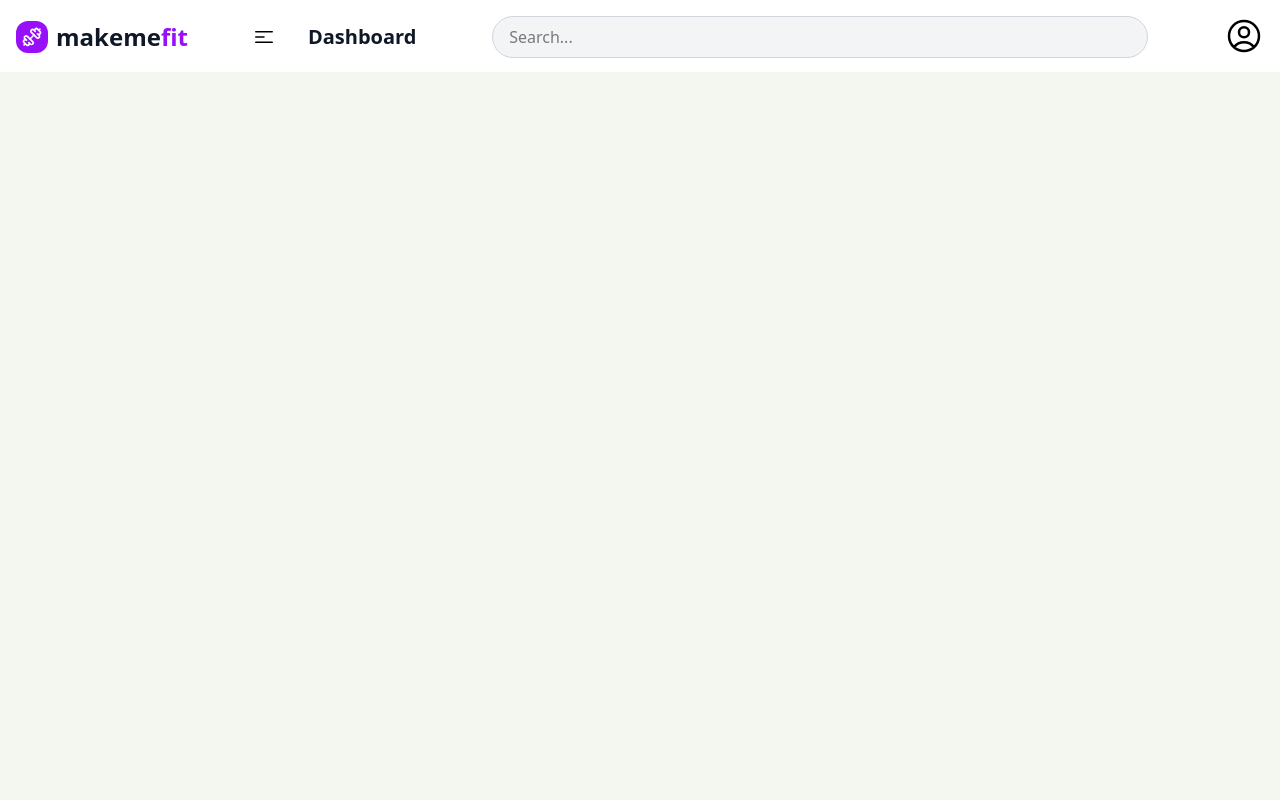
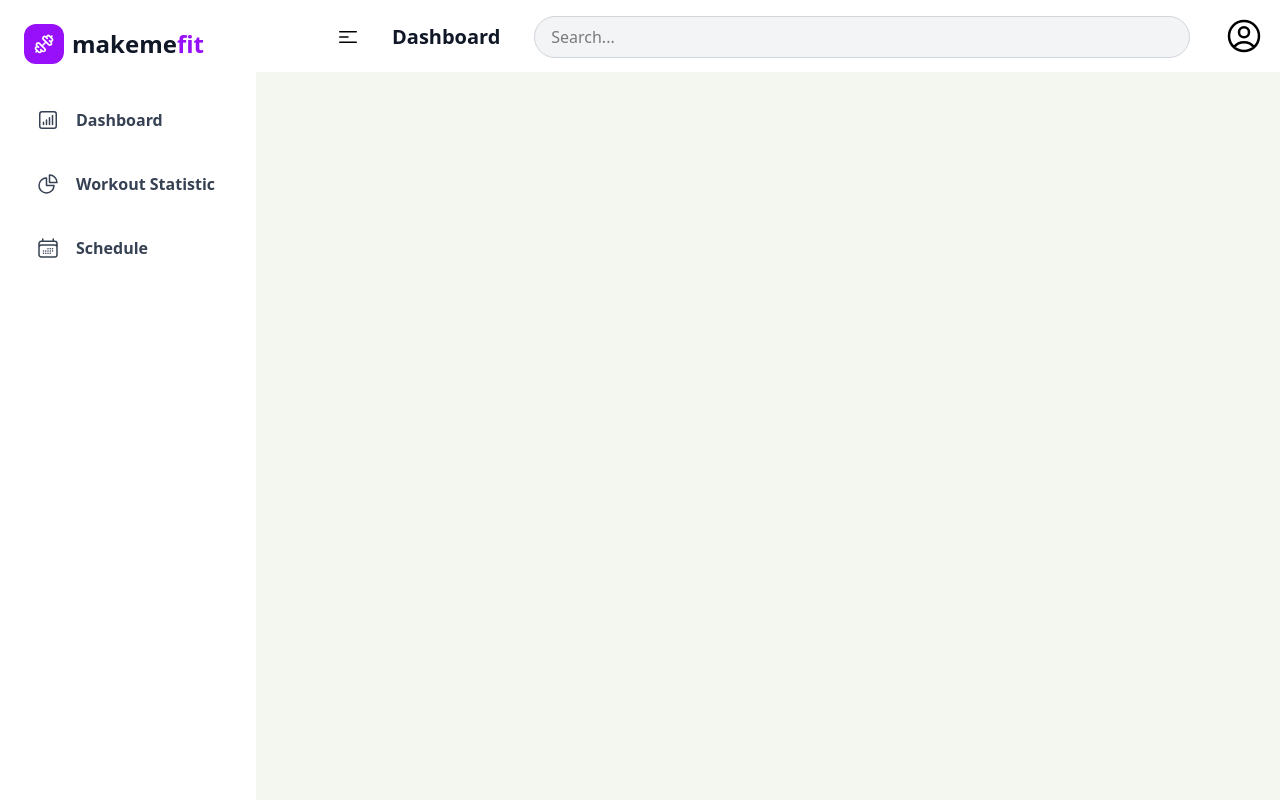
Before and after one commit to a-y-a-n-das/makemefit, a Next.js app in the folder apps/web/: page /dashboard in a window 1280 px wide. Built offline with nearby package versions, Linux system fonts and the light colour scheme; no server answers.

Commit message:
SideBar Buttons added

```diff
--- a/apps/web/app/components/AppBar.tsx
+++ b/apps/web/app/components/AppBar.tsx
@@ -5,15 +5,6 @@ export default function AppBar() {
   return (
     <nav className="bg-white shadow-md h-18">
       <div className="mx-auto px-4 py-4 flex items-center justify-between">
-        <div className="flex items-center gap-2 hidden lg:flex ">
-          <div className="flex h-8 w-8 items-center justify-center rounded-xl bg-purple-600">
-            <Dumbbell className="h-5 w-5 text-white" />
-          </div>
-          <span className="text-2xl font-bold">
-            <span className="text-gray-900">makeme</span>
-            <span className="text-purple-600">fit</span>
-          </span>
-        </div>
         <div className="w-full flex justify-between">
           <div className="flex items-center lg:ml-16">
             <svg
--- a/apps/web/app/components/SideBar.tsx
+++ b/apps/web/app/components/SideBar.tsx
@@ -1,5 +1,113 @@
+"use client";
+
+import { Dumbbell } from "lucide-react";
+import { useState } from "react";
+
 export default function SideBar() {
-    return <div>
+  const [dashboardOpen, setDashboardOpen] = useState(false);
+  const [workoutStatsOpen, setWorkoutStatsOpen] = useState(false);
+  const [scheduleOpen, setScheduleOpen] = useState(false);
 
-    </div>
+  const setButtonState = (button: string) => {
+    if (button === "dashboard") {
+      setDashboardOpen(true);
+      setWorkoutStatsOpen(false);
+      setScheduleOpen(false);
+    } else if (button === "workoutStats") {
+      setDashboardOpen(false);
+      setWorkoutStatsOpen(true);
+      setScheduleOpen(false);
+    } else if (button === "schedule") {
+      setDashboardOpen(false);
+      setWorkoutStatsOpen(false);
+      setScheduleOpen(true);
+    }
+  }
+  return (
+    <aside className=" hidden lg:flex lg:w-64 bg-white shadow-md flex-col">
+      <div className="flex items-center gap-2 hidden lg:flex px-6 py-6">
+        <div className="flex h-10 w-10 items-center justify-center rounded-xl bg-purple-600">
+          <Dumbbell className="h-5 w-5 text-white" />
+        </div>
+        <span className="text-2xl font-bold">
+          <span className="text-gray-900">makeme</span>
+          <span className="text-purple-600">fit</span>
+        </span>
+      </div>
+
+      <nav className="flex flex-col gap-4 pl-6 mt-2">
+        <button
+          className={`flex items-center  font-semibold text-gray-700 hover:text-blue-600 p-3 ${dashboardOpen ? "!text-indigo-700 bg-blue-50 border-r-4 border-indigo-700 rounded-l-xl" : ""}`}
+          onClick={() => setButtonState("dashboard")}
+        >
+          <div>
+            <svg
+              xmlns="http://www.w3.org/2000/svg"
+              fill="none"
+              viewBox="0 0 24 24"
+              strokeWidth="1.5"
+              stroke="currentColor"
+              className="size-6"
+            >
+              <path
+                strokeLinecap="round"
+                strokeLinejoin="round"
+                d="M7.5 14.25v2.25m3-4.5v4.5m3-6.75v6.75m3-9v9M6 20.25h12A2.25 2.25 0 0 0 20.25 18V6A2.25 2.25 0 0 0 18 3.75H6A2.25 2.25 0 0 0 3.75 6v12A2.25 2.25 0 0 0 6 20.25Z"
+              />
+            </svg>
+          </div>
+          <div className="ml-4">Dashboard</div>
+        </button>
+        <button
+          className={`flex items-center  font-semibold text-gray-700 hover:text-blue-600 p-3 ${workoutStatsOpen ? "!text-indigo-700 bg-blue-50 border-r-4 border-indigo-700 rounded-l-xl" : ""}`}
+          onClick={() => setButtonState("workoutStats")}
+        >
+          <div>
+            <svg
+              xmlns="http://www.w3.org/2000/svg"
+              fill="none"
+              viewBox="0 0 24 24"
+              strokeWidth="1.5"
+              stroke="currentColor"
+              className="size-6"
+            >
+              <path
+                strokeLinecap="round"
+                strokeLinejoin="round"
+                d="M10.5 6a7.5 7.5 0 1 0 7.5 7.5h-7.5V6Z"
+              />
+              <path
+                strokeLinecap="round"
+                strokeLinejoin="round"
+                d="M13.5 10.5H21A7.5 7.5 0 0 0 13.5 3v7.5Z"
+              />
+            </svg>
+          </div>
+          <div className="ml-4">Workout Statistic</div>
+        </button>
+        <button
+          className={`flex items-center  font-semibold text-gray-700 hover:text-blue-600 p-3 ${scheduleOpen ? "!text-indigo-700 bg-blue-50 border-r-4 border-indigo-700 rounded-l-xl" : ""}`}
+          onClick={() => setButtonState("schedule")}
+        >
+          <div>
+            <svg
+              xmlns="http://www.w3.org/2000/svg"
+              fill="none"
+              viewBox="0 0 24 24"
+              strokeWidth="1.5"
+              stroke="currentColor"
+              className="size-6"
+            >
+              <path
+                strokeLinecap="round"
+                strokeLinejoin="round"
+                d="M6.75 3v2.25M17.25 3v2.25M3 18.75V7.5a2.25 2.25 0 0 1 2.25-2.25h13.5A2.25 2.25 0 0 1 21 7.5v11.25m-18 0A2.25 2.25 0 0 0 5.25 21h13.5A2.25 2.25 0 0 0 21 18.75m-18 0v-7.5A2.25 2.25 0 0 1 5.25 9h13.5A2.25 2.25 0 0 1 21 11.25v7.5m-9-6h.008v.008H12v-.008ZM12 15h.008v.008H12V15Zm0 2.25h.008v.008H12v-.008ZM9.75 15h.008v.008H9.75V15Zm0 2.25h.008v.008H9.75v-.008ZM7.5 15h.008v.008H7.5V15Zm0 2.25h.008v.008H7.5v-.008Zm6.75-4.5h.008v.008h-.008v-.008Zm0 2.25h.008v.008h-.008V15Zm0 2.25h.008v.008h-.008v-.008Zm2.25-4.5h.008v.008H16.5v-.008Zm0 2.25h.008v.008H16.5V15Z"
+              />
+            </svg>
+          </div>
+          <div className="ml-4">Schedule</div>
+        </button>
+      </nav>
+    </aside>
+  );
 }
--- a/apps/web/app/dashboard/layout.tsx
+++ b/apps/web/app/dashboard/layout.tsx
@@ -1,5 +1,7 @@
 import type { Metadata } from "next";
 import AppBar from "../components/AppBar";
+import SideBar from "../components/SideBar";
+
 export const metadata: Metadata = {
   title: "Dashboard - makemefit",
   description: "Your Personal Fitness Companion - Track your workouts, monitor your progress, and stay on top of your fitness goals with our intuitive fitness dashboard. Everything you need in one place.",
@@ -11,9 +13,12 @@ export default function RootLayout({
   children: React.ReactNode;
 }>) {
   return (
-    <div className="flex flex-col h-screen overflow-hidden">
-      <AppBar />
-      <main className="flex flex-1 bg-[#f4f7f0] overflow-auto">{children}</main>
+    <div className="flex h-screen overflow-hidden">
+      <SideBar />
+      <div className="flex flex-col flex-1 overflow-hidden">
+        <AppBar />
+        <main className="flex-1 bg-[#f4f7f0] overflow-auto">{children}</main>
+      </div>
     </div>
   );
 }
```
